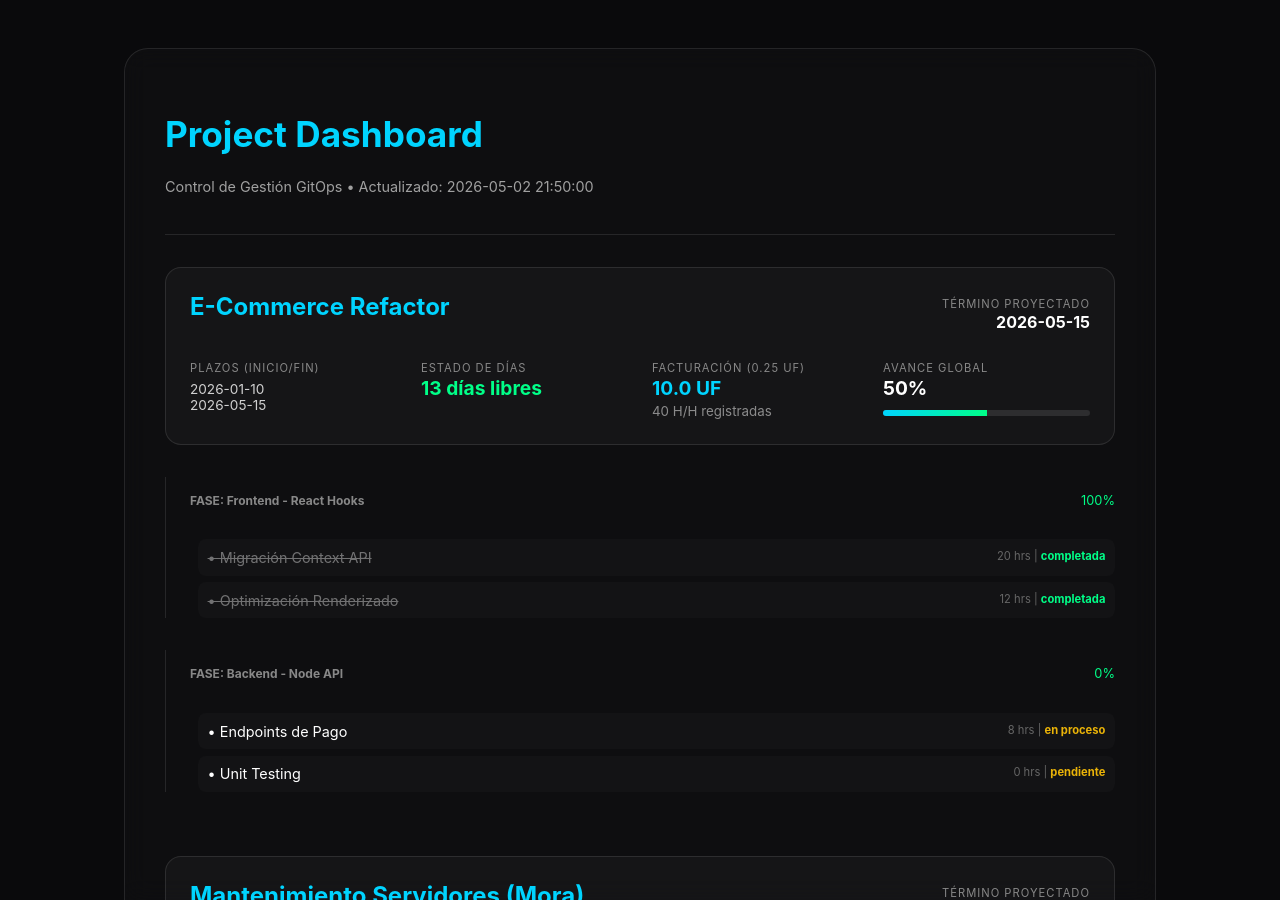
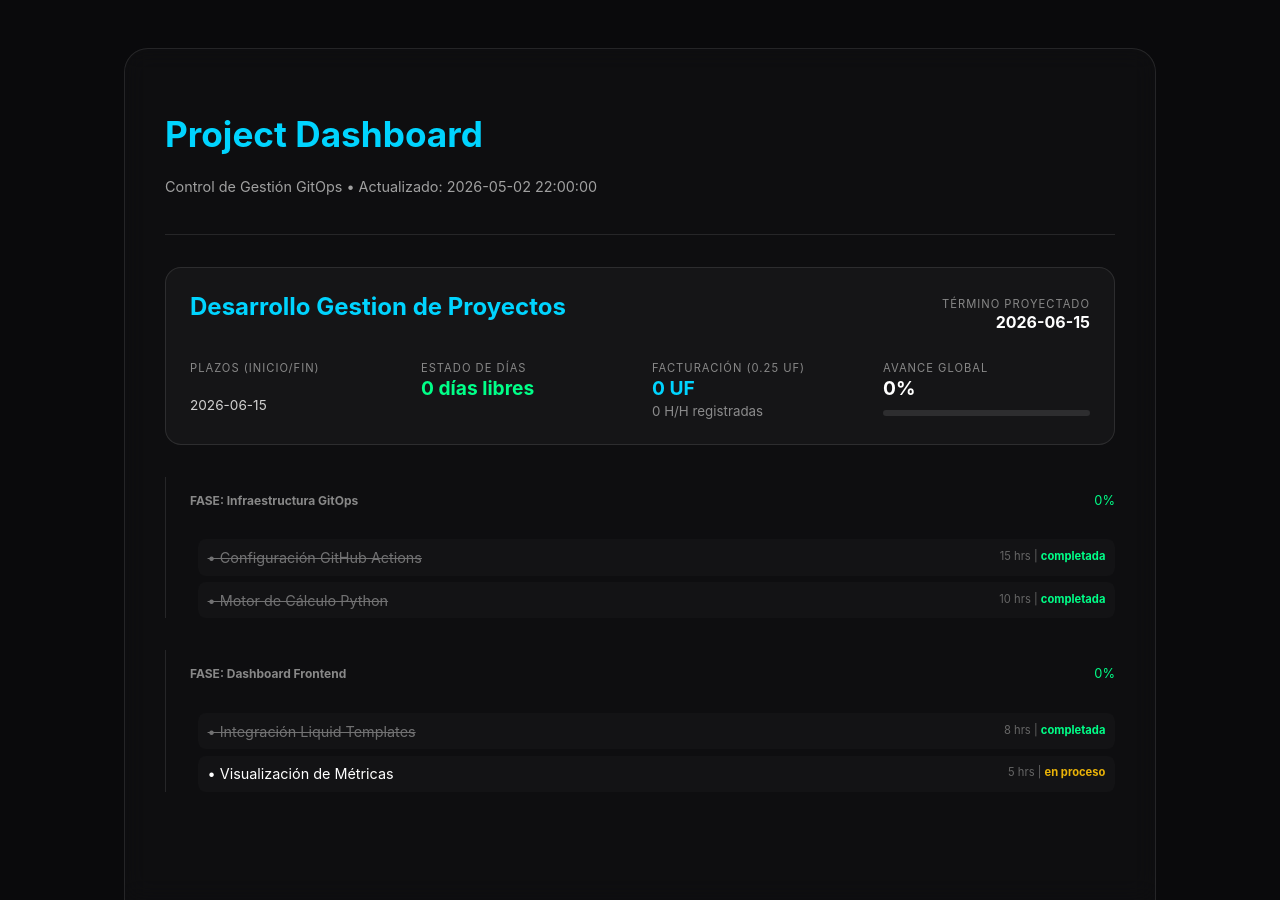
Before and after one commit to sloty00/projects, a Jekyll site: the page built from index.html, in a window 1280 px wide and 900 px high. Built offline with Jekyll 4.4.1, drawn with Linux system fonts in a browser that asks for light colours; some of the changed text lies outside the part shown.

Commit message:
Update project-schedule.json

```diff
--- a/_data/project-schedule.json
+++ b/_data/project-schedule.json
@@ -1,58 +1,5 @@
 {
   "projects": [
-    {
-      "name": "E-Commerce Refactor",
-      "dates": {
-        "start": "2026-01-10",
-        "contract_end": "2026-05-15"
-      },
-      "metrics": {
-        "days_diff": 13,
-        "total_progress": 50,
-        "total_hh": 40,
-        "total_uf": 10.0
-      },
-      "phases": [
-        {
-          "phase_name": "Frontend - React Hooks",
-          "progress": 100,
-          "tasks": [
-            { "task_name": "Migración Context API", "hh_spent": 20, "status": "completada" },
-            { "task_name": "Optimización Renderizado", "hh_spent": 12, "status": "completada" }
-          ]
-        },
-        {
-          "phase_name": "Backend - Node API",
-          "progress": 0,
-          "tasks": [
-            { "task_name": "Endpoints de Pago", "hh_spent": 8, "status": "en proceso" },
-            { "task_name": "Unit Testing", "hh_spent": 0, "status": "pendiente" }
-          ]
-        }
-      ]
-    },
-    {
-      "name": "Mantenimiento Servidores (Mora)",
-      "dates": {
-        "start": "2026-03-01",
-        "contract_end": "2026-04-20"
-      },
-      "metrics": {
-        "days_diff": -12,
-        "total_progress": 100,
-        "total_hh": 40,
-        "total_uf": 10.0
-      },
-      "phases": [
-        {
-          "phase_name": "Actualización de Kernel",
-          "progress": 100,
-          "tasks": [
-            { "task_name": "Patching Seguridad", "hh_spent": 40, "status": "completada" }
-          ]
-        }
-      ]
-    },
     {
       "name": "Desarrollo Gestion de Proyectos",
       "status": "Activo",
@@ -63,16 +10,16 @@
       "metrics": {
         "uf_base": 38000.0,
         "mora": 0.5,
-        "total_progress": 75,
-        "total_hh": 38,
-        "total_uf": 9.5,
-        "days_diff": 44,
+        "total_progress": 0,
+        "total_hh": 0,
+        "total_uf": 0,
+        "days_diff": 0,
         "status_label": "En Desarrollo"
       },
       "phases": [
         {
           "phase_name": "Infraestructura GitOps",
-          "progress": 100,
+          "progress": 0,
           "tasks": [
             { "task_name": "Configuración GitHub Actions", "hh_spent": 15, "status": "completada" },
             { "task_name": "Motor de Cálculo Python", "hh_spent": 10, "status": "completada" }
@@ -80,7 +27,7 @@
         },
         {
           "phase_name": "Dashboard Frontend",
-          "progress": 50,
+          "progress": 0,
           "tasks": [
             { "task_name": "Integración Liquid Templates", "hh_spent": 8, "status": "completada" },
             { "task_name": "Visualización de Métricas", "hh_spent": 5, "status": "en proceso" }
@@ -90,6 +37,6 @@
     }
   ],
   "metadata": {
-    "last_updated": "2026-05-02 21:50:00"
+    "last_updated": "2026-05-02 22:00:00"
   }
 }
```
